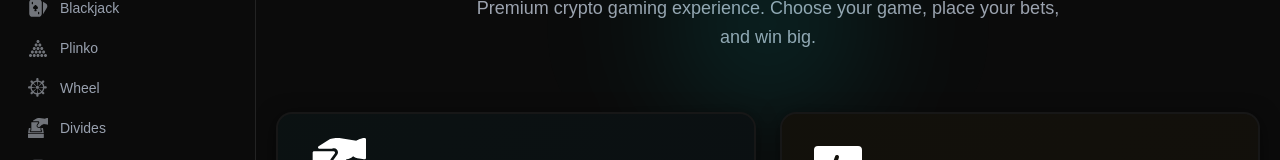
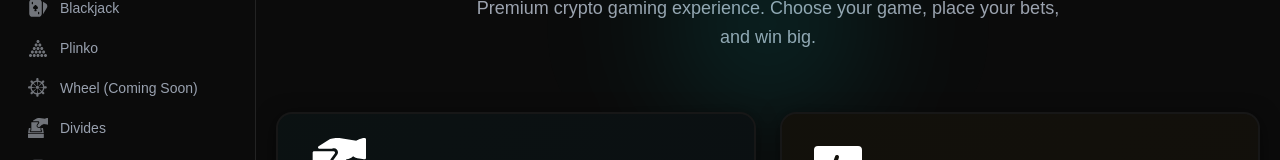
Before and after one commit to ripjuicewrld9/the-divide, a React (Vite) app in the folder divide-frontend-fresh/: page / in a window 1280 px wide. Shown: the part 211-371 px from the top of the page. Built offline with nearby package versions, Linux system fonts and the light colour scheme; no server answers.

Commit message:
Add Coming Soon labels to Wheel and Pump in sidebar
- Change Wheel to 'Wheel (Coming Soon)' in sidebar navigation
- Change Pump to 'Pump (Coming Soon)' for all users (remove admin check)
- Fix urgent tickets count to only show active urgent tickets (open/in_progress)

```diff
--- a/divide-frontend-fresh/src/components/Sidebar.jsx
+++ b/divide-frontend-fresh/src/components/Sidebar.jsx
@@ -35,9 +35,9 @@ export default function Sidebar() {
         { name: 'Keno', path: '/keno', icon: '/tiles-svgrepo-com.svg' },
         { name: 'Blackjack', path: '/blackjack', icon: '/cards-game-solitaire-poker-blackjack-casino-svgrepo-com.svg' },
         { name: 'Plinko', path: '/plinko', icon: '/ball-pyramid-svgrepo-com.svg' },
-        { name: 'Wheel', path: '/wheel', icon: '/helm-wheel-svgrepo-com.svg' },
+        { name: 'Wheel (Coming Soon)', path: '/wheel', icon: '/helm-wheel-svgrepo-com.svg' },
         { name: 'Divides', path: '/divides', icon: '/elections-poll-svgrepo-com.svg' },
-        { name: user?.role === 'admin' ? 'Pump' : 'Pump (Coming Soon)', path: '/rugged', icon: '/trend-down-svgrepo-com.svg' },
+        { name: 'Pump (Coming Soon)', path: '/rugged', icon: '/trend-down-svgrepo-com.svg' },
         { name: 'Support', path: '/support', icon: '/home-alt-svgrepo-com.svg' },
     ];
 
--- a/divide-frontend-fresh/src/pages/SupportDashboard.jsx
+++ b/divide-frontend-fresh/src/pages/SupportDashboard.jsx
@@ -79,7 +79,10 @@ export default function SupportDashboard() {
         // Overall team stats
         const openTickets = allTickets.filter(t => t.status === 'open');
         const inProgressTickets = allTickets.filter(t => t.status === 'in_progress');
-        const urgentTickets = allTickets.filter(t => t.priority === 'urgent' && t.status !== 'closed');
+        const urgentTickets = allTickets.filter(t =>
+            t.priority === 'urgent' &&
+            (t.status === 'open' || t.status === 'in_progress')
+        );
         const todayTickets = allTickets.filter(t => new Date(t.createdAt) >= today);
         const weekTickets = allTickets.filter(t => new Date(t.createdAt) >= thisWeekStart);
 
```
